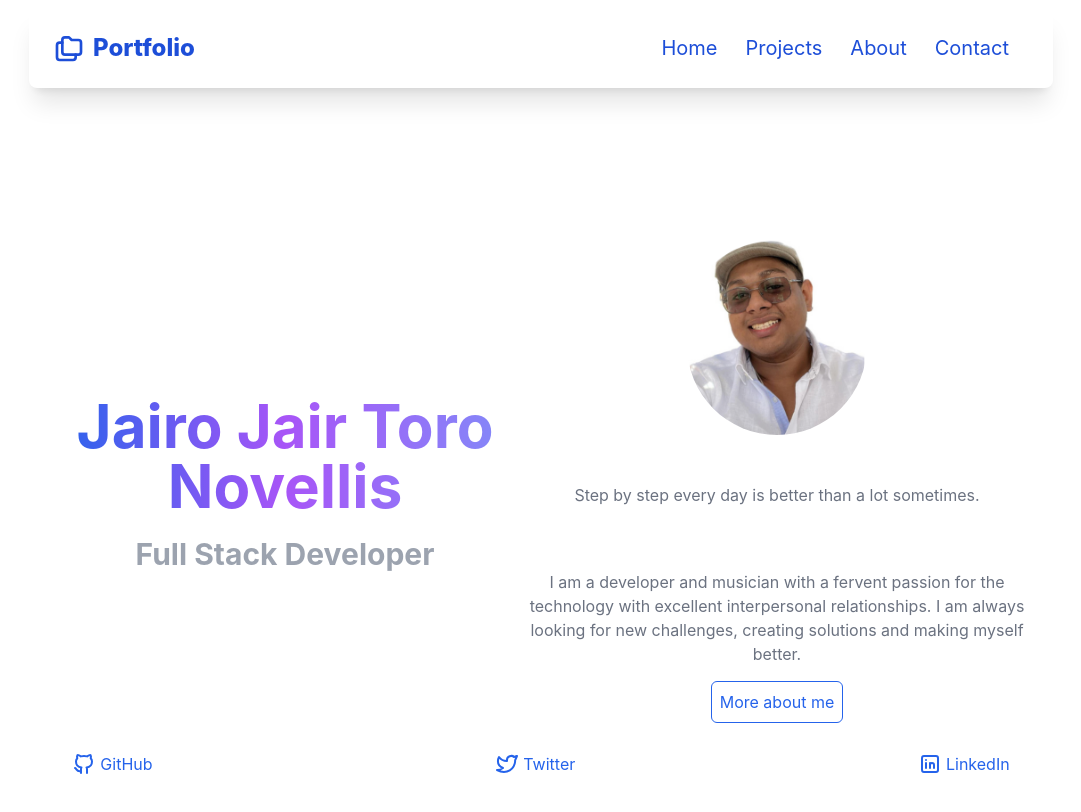
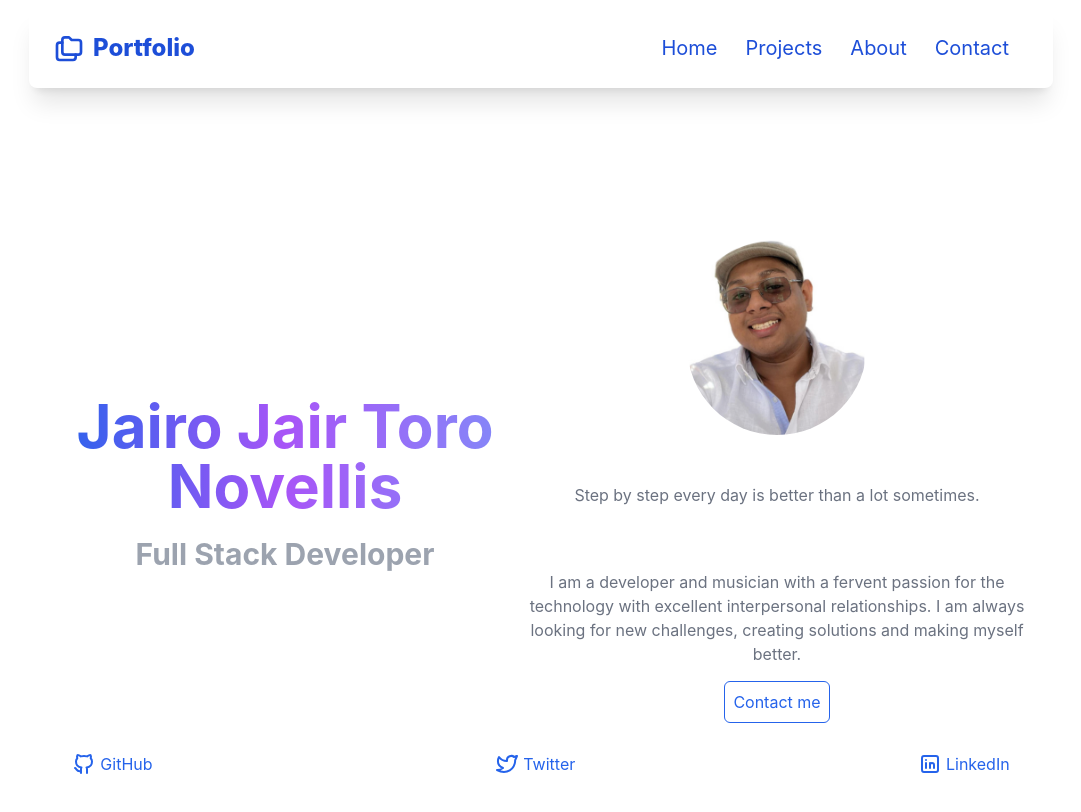
Before and after one commit to jtnovellis/portflio, a Next.js app: page / in a window 1280 px wide. Shown: the top 812 px of the page, without its empty margins (99-1180 px from the left). Built offline with nearby package versions, Linux system fonts and the light colour scheme.

Commit message:
add contact page

```diff
--- a/pages/contact.tsx
+++ b/pages/contact.tsx
@@ -1,5 +1,10 @@
-import React from 'react'
+import React from 'react';
 
 export default function Contact() {
-  return <div>Contact</div>
+  function handleSubmit() {}
+  return (
+    <section>
+      <form onSubmit={handleSubmit}>input</form>
+    </section>
+  );
 }
--- a/pages/index.tsx
+++ b/pages/index.tsx
@@ -1,5 +1,5 @@
-import Image from 'next/image'
-import Link from 'next/link'
+import Image from 'next/image';
+import Link from 'next/link';
 
 export default function Home() {
   return (
@@ -34,12 +34,12 @@ export default function Home() {
           </p>
           <Link
             className='border border-blue-600 text-blue-600 rounded-md p-2'
-            href='/about'
+            href='/contact'
           >
-            More about me
+            Contact me
           </Link>
         </div>
       </div>
     </section>
-  )
+  );
 }
--- a/pages/learning.tsx
+++ /dev/null
@@ -1,5 +0,0 @@
-import React from 'react';
-
-export default function learning() {
-  return <div>learning</div>;
-}
--- a/pages/projects.tsx
+++ b/pages/projects.tsx
@@ -1,6 +1,6 @@
-import React from 'react'
-import Image from 'next/image'
-import { projectsData } from '../utils/projectsData'
+import React from 'react';
+import Image from 'next/image';
+import { projectsData } from '../utils/projectsData';
 
 export default function Projects() {
   const projects = projectsData.map((project) => {
@@ -61,10 +61,12 @@ export default function Projects() {
           </div>
         </div>
       </div>
-    )
-  })
+    );
+  });
 
   return (
-    <div className='flex flex-col justify-center mt-[5rem]'>{projects}</div>
-  )
+    <section className='flex flex-wrap justify-center mt-[6.5rem]'>
+      {projects}
+    </section>
+  );
 }
```
